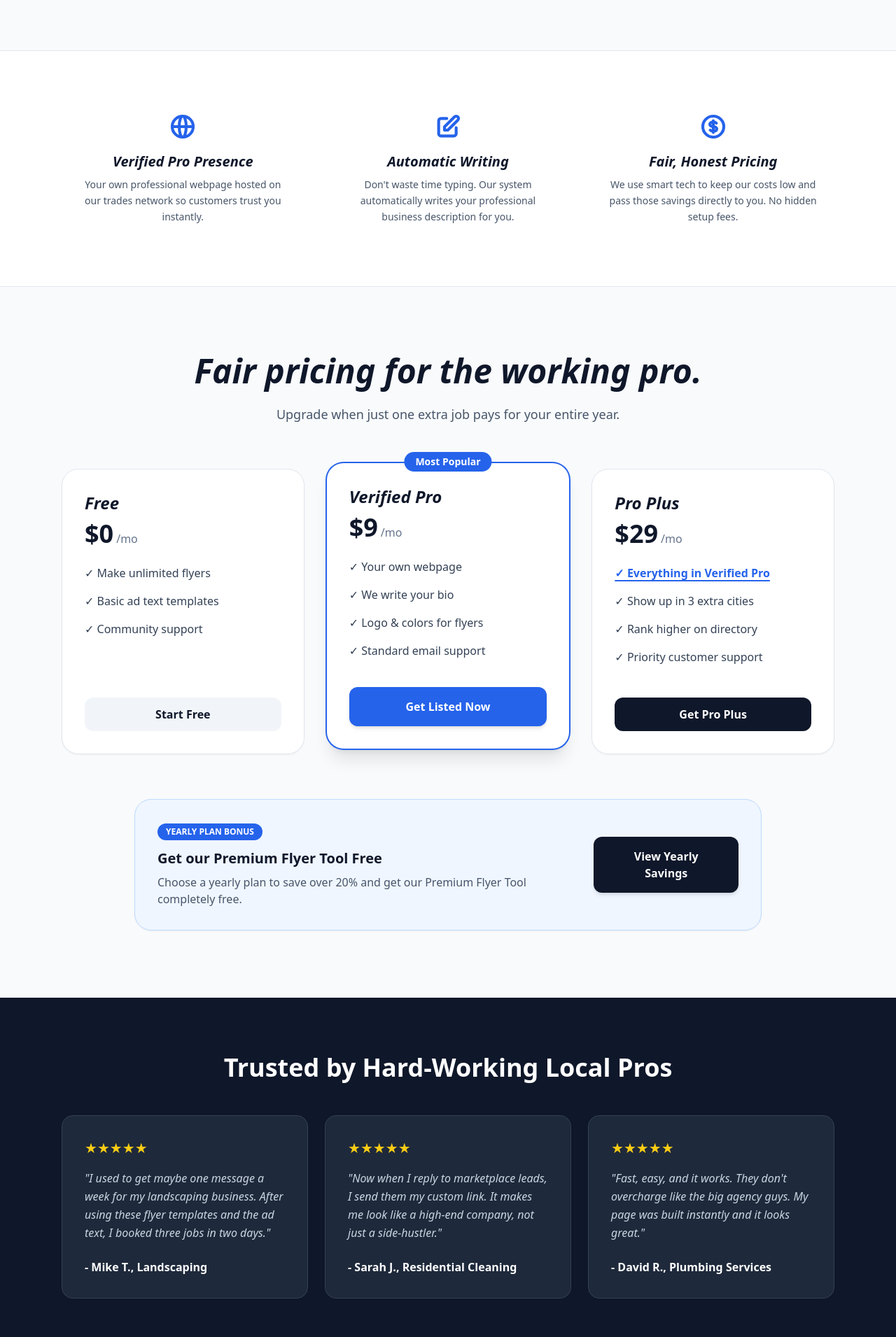
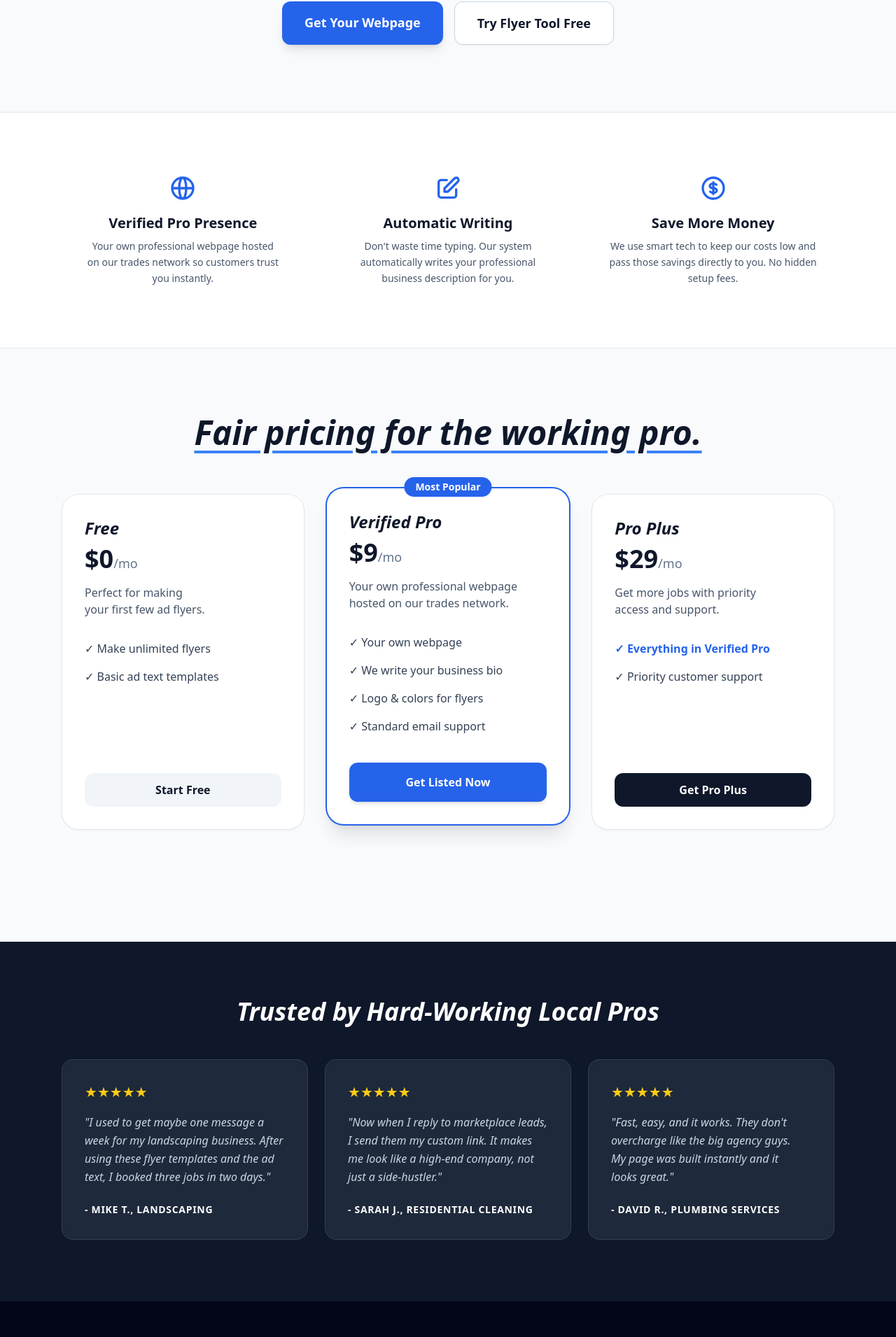
Before and after one commit to jakejmanley-collab/local-service-ads, a Next.js app: page / in a window 1280 px wide. Shown: the part 552-2463 px from the top of the page at 70% size. Built offline with nearby package versions, Linux system fonts and the light colour scheme.

Commit message:
Update page.tsx

```diff
--- a/app/page.tsx
+++ b/app/page.tsx
@@ -2,7 +2,7 @@ import Link from 'next/link';
 
 export default function Home() {
   return (
-    <main className="min-h-screen bg-slate-50 text-slate-900 font-sans">
+    <main className="min-h-screen bg-slate-50 text-slate-900 font-sans text-balance">
 
       {/* Hero Section */}
       <section className="max-w-6xl mx-auto px-6 py-24 text-center">
@@ -16,6 +16,23 @@ export default function Home() {
         <p className="text-xl text-slate-600 mb-10 max-w-2xl mx-auto font-medium leading-relaxed">
           Stop overpaying for websites. Answer a few questions and our system builds you a professional webpage on our trades network instantly.
         </p>
+
+        {/* RESTORED: Full Stats Row */}
+        <div className="flex flex-wrap justify-center gap-8 mb-12">
+          <div className="flex items-center gap-2">
+            <div className="bg-green-100 p-2 rounded-lg text-green-700 shadow-sm">
+              <svg className="w-6 h-6" fill="none" stroke="currentColor" viewBox="0 0 24 24"><path strokeLinecap="round" strokeLinejoin="round" strokeWidth={2.5} d="M13 7h8m0 0v8m0-8l-8 8-4-4-6 6"></path></svg>
+            </div>
+            <span className="font-bold text-slate-700 text-sm">Business flyers increase conversions by 34%</span>
+          </div>
+          <div className="flex items-center gap-2">
+            <div className="bg-blue-100 p-2 rounded-lg text-blue-700 shadow-sm">
+              <svg className="w-6 h-6" fill="none" stroke="currentColor" viewBox="0 0 24 24"><path strokeLinecap="round" strokeLinejoin="round" strokeWidth={2.5} d="M9 12l2 2 4-4m5.618-4.016A11.955 11.955 0 0112 2.944a11.955 11.955 0 01-8.618 3.04A12.02 12.02 0 003 9c0 5.591 3.824 10.29 9 11.622 5.176-1.332 9-6.03 9-11.622 0-1.042-.133-2.052-.382-3.016z"></path></svg>
+            </div>
+            <span className="font-bold text-slate-700 text-sm">Optimized text increases sales by 30%</span>
+          </div>
+        </div>
+
         <div className="flex flex-col sm:flex-row justify-center gap-4">
           <Link href="/upgrade-offer" className="bg-blue-600 text-white px-8 py-4 rounded-xl font-bold text-lg hover:bg-blue-700 transition shadow-lg">
             Get Your Webpage
@@ -26,128 +43,99 @@ export default function Home() {
         </div>
       </section>
 
-      {/* Stats & Icons Section */}
+      {/* Feature Section (Icons) */}
       <section className="bg-white py-16 border-y border-slate-200">
         <div className="max-w-6xl mx-auto px-6">
           <div className="grid md:grid-cols-3 gap-8 text-center">
             <div className="p-6">
-              <div className="flex items-center justify-center gap-2 text-blue-600 mb-4">
-                <svg className="w-10 h-10" fill="none" stroke="currentColor" viewBox="0 0 24 24" xmlns="http://www.w3.org/2000/svg">
-                  <path strokeLinecap="round" strokeLinejoin="round" strokeWidth={2.5} d="M21 12a9 9 0 01-9 9m9-9a9 9 0 00-9-9m9 9H3m9 9a9 9 0 01-9-9m9 9c1.657 0 3-4.03 3-9s-1.343-9-3-9m0 18c-1.657 0-3-4.03-3-9s1.343-9 3-9m-9 9a9 9 0 019-9"></path>
-                </svg>
+              <div className="text-blue-600 mb-4 flex justify-center">
+                <svg className="w-10 h-10" fill="none" stroke="currentColor" viewBox="0 0 24 24"><path strokeLinecap="round" strokeLinejoin="round" strokeWidth={2} d="M21 12a9 9 0 01-9 9m9-9a9 9 0 00-9-9m9 9H3m9 9a9 9 0 01-9-9m9 9c1.657 0 3-4.03 3-9s-1.343-9-3-9m0 18c-1.657 0-3-4.03-3-9s1.343-9 3-9m-9 9a9 9 0 019-9"></path></svg>
               </div>
-              <h3 className="text-xl font-bold mb-2 text-slate-900 italic">Verified Pro Presence</h3>
-              <p className="text-slate-600 text-sm leading-relaxed">Your own professional webpage hosted on our trades network so customers trust you instantly.</p>
+              <h3 className="text-xl font-bold mb-2">Verified Pro Presence</h3>
+              <p className="text-slate-600 text-sm leading-relaxed text-pretty">Your own professional webpage hosted on our trades network so customers trust you instantly.</p>
             </div>
             <div className="p-6">
-              <div className="flex items-center justify-center gap-2 text-blue-600 mb-4">
-                <svg className="w-10 h-10" fill="none" stroke="currentColor" viewBox="0 0 24 24" xmlns="http://www.w3.org/2000/svg">
-                  <path strokeLinecap="round" strokeLinejoin="round" strokeWidth={2.5} d="M11 5H6a2 2 0 00-2 2v11a2 2 0 002 2h11a2 2 0 002-2v-5m-1.414-9.414a2 2 0 112.828 2.828L11.828 15H9v-2.828l8.586-8.586z"></path>
-                </svg>
+              <div className="text-blue-600 mb-4 flex justify-center">
+                <svg className="w-10 h-10" fill="none" stroke="currentColor" viewBox="0 0 24 24"><path strokeLinecap="round" strokeLinejoin="round" strokeWidth={2} d="M11 5H6a2 2 0 00-2 2v11a2 2 0 002 2h11a2 2 0 002-2v-5m-1.414-9.414a2 2 0 112.828 2.828L11.828 15H9v-2.828l8.586-8.586z"></path></svg>
               </div>
-              <h3 className="text-xl font-bold mb-2 text-slate-900 italic">Automatic Writing</h3>
-              <p className="text-slate-600 text-sm leading-relaxed">Don't waste time typing. Our system automatically writes your professional business description for you.</p>
+              <h3 className="text-xl font-bold mb-2">Automatic Writing</h3>
+              <p className="text-slate-600 text-sm leading-relaxed text-pretty">Don't waste time typing. Our system automatically writes your professional business description for you.</p>
             </div>
             <div className="p-6">
-              <div className="flex items-center justify-center gap-2 text-blue-600 mb-4">
-                <svg className="w-10 h-10" fill="none" stroke="currentColor" viewBox="0 0 24 24" xmlns="http://www.w3.org/2000/svg">
-                  <path strokeLinecap="round" strokeLinejoin="round" strokeWidth={2.5} d="M12 8c-1.657 0-3 .895-3 2s1.343 2 3 2 3 .895 3 2-1.343 2-3 2m0-8c1.11 0 2.08.402 2.599 1M12 8V7m0 1v8m0 0v1m0-1c-1.11 0-2.08-.402-2.599-1M21 12a9 9 0 11-18 0 9 9 0 0118 0z"></path>
-                </svg>
+              <div className="text-blue-600 mb-4 flex justify-center">
+                <svg className="w-10 h-10" fill="none" stroke="currentColor" viewBox="0 0 24 24"><path strokeLinecap="round" strokeLinejoin="round" strokeWidth={2} d="M12 8c-1.657 0-3 .895-3 2s1.343 2 3 2 3 .895 3 2-1.343 2-3 2m0-8c1.11 0 2.08.402 2.599 1M12 8V7m0 1v8m0 0v1m0-1c-1.11 0-2.08-.402-2.599-1M21 12a9 9 0 11-18 0 9 9 0 0118 0z"></path></svg>
               </div>
-              <h3 className="text-xl font-bold mb-2 text-slate-900 italic">Fair, Honest Pricing</h3>
-              <p className="text-slate-600 text-sm leading-relaxed">We use smart tech to keep our costs low and pass those savings directly to you. No hidden setup fees.</p>
+              <h3 className="text-xl font-bold mb-2">Save More Money</h3>
+              <p className="text-slate-600 text-sm leading-relaxed text-pretty">We use smart tech to keep our costs low and pass those savings directly to you. No hidden setup fees.</p>
             </div>
           </div>
         </div>
       </section>
 
-      {/* Detailed Pricing Grid */}
+      {/* Pricing Grid */}
       <section id="pricing" className="py-24 bg-slate-50 text-center">
         <div className="max-w-6xl mx-auto px-6">
-          <h2 className="text-4xl md:text-5xl font-bold mb-6 italic text-slate-900">Fair pricing for the working pro.</h2>
-          <p className="text-lg text-slate-600 mb-16 max-w-2xl mx-auto">Upgrade when just one extra job pays for your entire year.</p>
+          <h2 className="text-4xl md:text-5xl font-bold text-slate-900 mb-16 italic underline decoration-blue-500 underline-offset-8">Fair pricing for the working pro.</h2>
 
           <div className="grid md:grid-cols-3 gap-8 text-left mb-16">
-            {/* Free */}
             <div className="bg-white rounded-3xl p-8 border border-slate-200 shadow-sm flex flex-col">
               <h3 className="text-2xl font-semibold mb-2 italic">Free</h3>
-              <div className="flex items-baseline gap-1 mb-6">
-                <span className="text-4xl font-bold text-slate-900">$0</span>
-                <span className="text-slate-500 font-medium">/mo</span>
-              </div>
-              <ul className="space-y-4 mb-10 flex-grow text-slate-700">
+              <div className="text-4xl font-bold mb-4">$0<span className="text-lg text-slate-500 font-normal">/mo</span></div>
+              <p className="text-slate-600 mb-8 min-h-[3rem]">Perfect for making your first few ad flyers.</p>
+              <ul className="space-y-4 mb-10 flex-grow text-slate-700 font-medium">
                 <li>✓ Make unlimited flyers</li>
                 <li>✓ Basic ad text templates</li>
-                <li>✓ Community support</li>
               </ul>
               <Link href="/preview" className="w-full py-3 rounded-xl font-bold text-center bg-slate-100 text-slate-900 hover:bg-slate-200 transition">Start Free</Link>
             </div>
 
-            {/* Verified Pro */}
             <div className="bg-white rounded-3xl p-8 ring-2 ring-blue-600 shadow-xl relative md:-translate-y-2 flex flex-col">
               <span className="absolute -top-4 left-1/2 -translate-x-1/2 bg-blue-600 text-white px-4 py-1 text-sm font-semibold rounded-full">Most Popular</span>
               <h3 className="text-2xl font-semibold mb-2 italic">Verified Pro</h3>
-              <div className="flex items-baseline gap-1 mb-6">
-                <span className="text-4xl font-bold text-slate-900">$9</span>
-                <span className="text-slate-500 font-medium">/mo</span>
-              </div>
+              <div className="text-4xl font-bold mb-4">$9<span className="text-lg text-slate-500 font-normal">/mo</span></div>
+              <p className="text-slate-600 mb-8 min-h-[3rem]">Your own professional webpage hosted on our trades network.</p>
               <ul className="space-y-4 mb-10 flex-grow text-slate-700 font-medium">
                 <li>✓ Your own webpage</li>
-                <li>✓ We write your bio</li>
+                <li>✓ We write your business bio</li>
                 <li>✓ Logo & colors for flyers</li>
                 <li>✓ Standard email support</li>
               </ul>
               <Link href="/upgrade-offer" className="w-full py-4 rounded-xl font-bold text-center bg-blue-600 text-white hover:bg-blue-700 shadow-md transition">Get Listed Now</Link>
             </div>
 
-            {/* Pro Plus */}
             <div className="bg-white rounded-3xl p-8 border border-slate-200 shadow-sm flex flex-col">
               <h3 className="text-2xl font-semibold mb-2 italic">Pro Plus</h3>
-              <div className="flex items-baseline gap-1 mb-6">
-                <span className="text-4xl font-bold text-slate-900">$29</span>
-                <span className="text-slate-500 font-medium">/mo</span>
-              </div>
-              <ul className="space-y-4 mb-10 flex-grow text-slate-700">
-                <li className="font-bold text-blue-600 underline underline-offset-4 decoration-2">✓ Everything in Verified Pro</li>
-                <li>✓ Show up in 3 extra cities</li>
-                <li>✓ Rank higher on directory</li>
+              <div className="text-4xl font-bold mb-4">$29<span className="text-lg text-slate-500 font-normal">/mo</span></div>
+              <p className="text-slate-600 mb-8 min-h-[3rem]">Get more jobs with priority access and support.</p>
+              <ul className="space-y-4 mb-10 flex-grow text-slate-700 font-medium">
+                <li className="font-bold text-blue-600">✓ Everything in Verified Pro</li>
                 <li>✓ Priority customer support</li>
               </ul>
               <Link href="/upgrade-offer" className="w-full py-3 rounded-xl font-bold text-center bg-slate-900 text-white hover:bg-slate-800 transition">Get Pro Plus</Link>
             </div>
-          </div>
-
-          {/* Bonus Banner */}
-          <div className="bg-blue-50 border border-blue-200 rounded-3xl p-8 flex flex-col md:flex-row items-center justify-between gap-8 max-w-4xl mx-auto shadow-sm">
-            <div className="text-left">
-              <div className="bg-blue-600 text-white font-bold px-3 py-1 rounded-full text-xs inline-block mb-3 uppercase">Yearly Plan Bonus</div>
-              <h3 className="text-xl font-bold text-slate-900 mb-2">Get our Premium Flyer Tool Free</h3>
-              <p className="text-slate-600">Choose a yearly plan to save over 20% and get our Premium Flyer Tool completely free.</p>
-            </div>
-            <Link href="/upgrade-offer" className="bg-slate-900 text-white font-semibold py-4 px-8 rounded-xl hover:bg-slate-800 transition-colors shadow-md">View Yearly Savings</Link>
           </div>
         </div>
       </section>
 
       {/* Reviews Section */}
       <section className="bg-slate-900 text-white py-20">
-        <div className="max-w-6xl mx-auto px-6">
-          <h2 className="text-3xl md:text-4xl font-bold text-center mb-12">Trusted by Hard-Working Local Pros</h2>
-          <div className="grid md:grid-cols-3 gap-6">
-            <div className="bg-slate-800 p-8 rounded-2xl border border-slate-700">
+        <div className="max-w-6xl mx-auto px-6 text-center">
+          <h2 className="text-3xl md:text-4xl font-bold mb-12 italic">Trusted by Hard-Working Local Pros</h2>
+          <div className="grid md:grid-cols-3 gap-6 text-left">
+            <div className="bg-slate-800 p-8 rounded-2xl border border-slate-700 shadow-inner">
               <div className="text-yellow-400 mb-4 text-xl">★★★★★</div>
-              <p className="text-slate-300 mb-6 font-medium leading-relaxed italic">"I used to get maybe one message a week for my landscaping business. After using these flyer templates and the ad text, I booked three jobs in two days."</p>
-              <div className="font-bold text-white">- Mike T., Landscaping</div>
+              <p className="text-slate-300 mb-6 font-medium leading-relaxed italic text-pretty">"I used to get maybe one message a week for my landscaping business. After using these flyer templates and the ad text, I booked three jobs in two days."</p>
+              <div className="font-bold text-white text-sm uppercase tracking-wider">- Mike T., Landscaping</div>
             </div>
-            <div className="bg-slate-800 p-8 rounded-2xl border border-slate-700">
+            <div className="bg-slate-800 p-8 rounded-2xl border border-slate-700 shadow-inner">
               <div className="text-yellow-400 mb-4 text-xl">★★★★★</div>
-              <p className="text-slate-300 mb-6 font-medium leading-relaxed italic">"Now when I reply to marketplace leads, I send them my custom link. It makes me look like a high-end company, not just a side-hustler."</p>
-              <div className="font-bold text-white">- Sarah J., Residential Cleaning</div>
+              <p className="text-slate-300 mb-6 font-medium leading-relaxed italic text-pretty">"Now when I reply to marketplace leads, I send them my custom link. It makes me look like a high-end company, not just a side-hustler."</p>
+              <div className="font-bold text-white text-sm uppercase tracking-wider">- Sarah J., Residential Cleaning</div>
             </div>
-            <div className="bg-slate-800 p-8 rounded-2xl border border-slate-700">
+            <div className="bg-slate-800 p-8 rounded-2xl border border-slate-700 shadow-inner">
               <div className="text-yellow-400 mb-4 text-xl">★★★★★</div>
-              <p className="text-slate-300 mb-6 font-medium leading-relaxed italic">"Fast, easy, and it works. They don't overcharge like the big agency guys. My page was built instantly and it looks great."</p>
-              <div className="font-bold text-white">- David R., Plumbing Services</div>
+              <p className="text-slate-300 mb-6 font-medium leading-relaxed italic text-pretty">"Fast, easy, and it works. They don't overcharge like the big agency guys. My page was built instantly and it looks great."</p>
+              <div className="font-bold text-white text-sm uppercase tracking-wider">- David R., Plumbing Services</div>
             </div>
           </div>
         </div>
```
